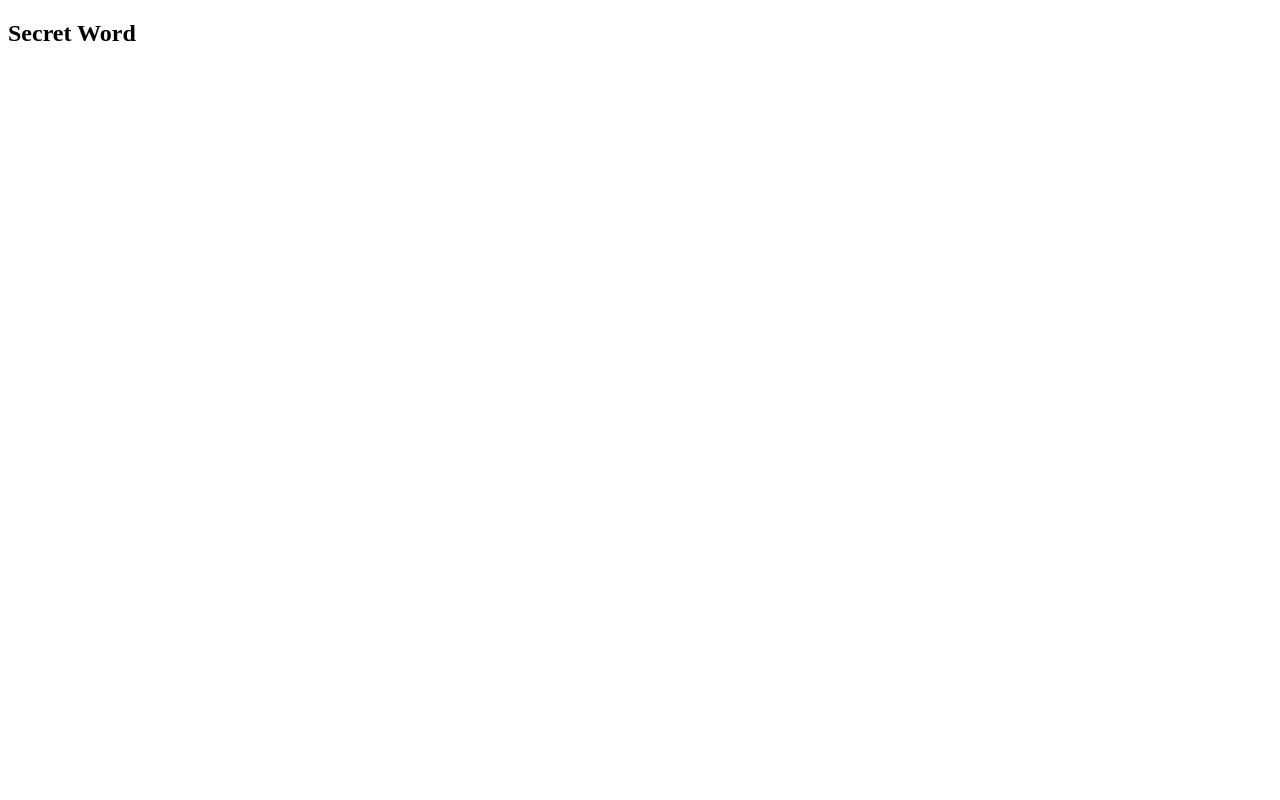
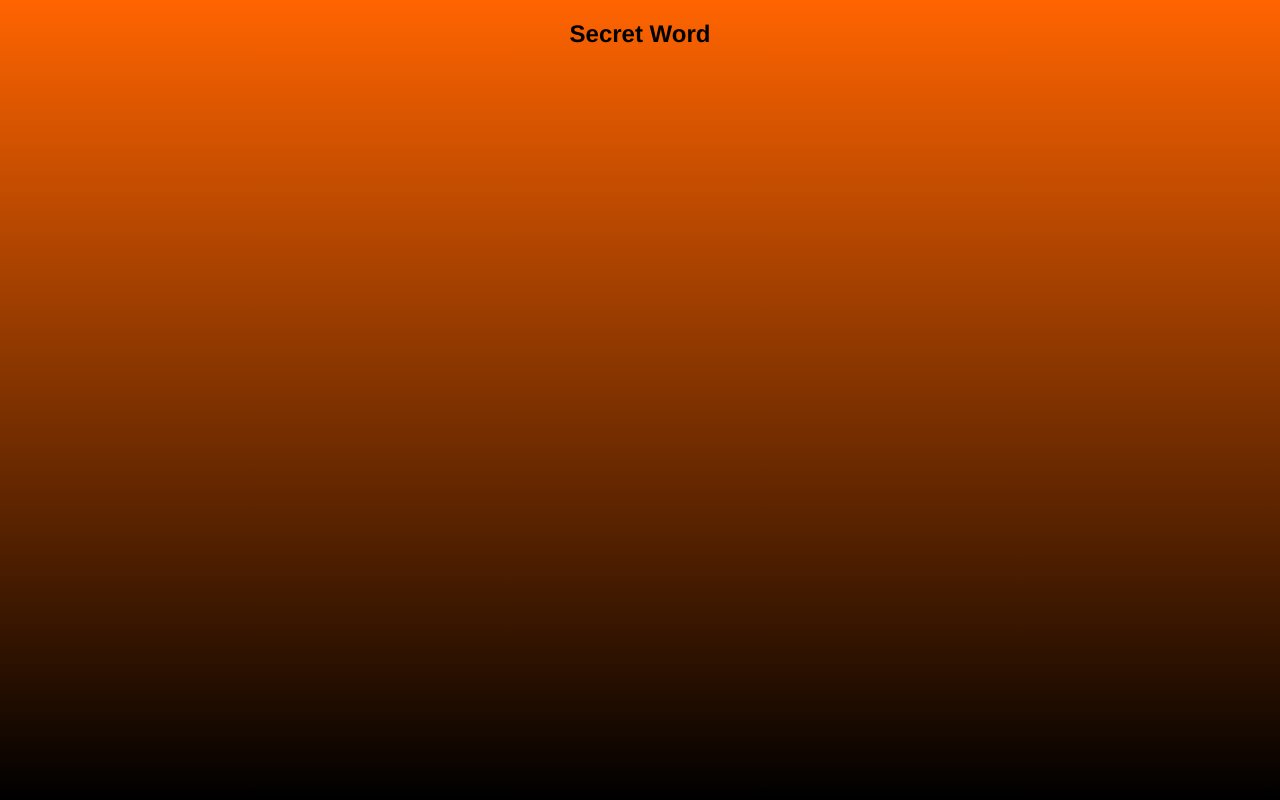
Before and after one commit to devgarciadiogo/secret_word, a React (Vite) app in the folder secret_word/: page / in a window 1280 px wide. Built offline with nearby package versions, Linux system fonts and the light colour scheme.

Commit message:
Ajustes gerais
Centralizando conteudos

Fazendo os estilos iniciais e colocando um gradient

```diff
--- a/secret_word/src/App.css
+++ b/secret_word/src/App.css
@@ -0,0 +1,6 @@
+.App {
+  display: flex;
+  justify-content: center;
+  align-items: center;
+  text-align: center;
+}
--- a/secret_word/src/App.jsx
+++ b/secret_word/src/App.jsx
@@ -2,9 +2,9 @@
 
 function App() {
   return (
-    <>
+    <div className="App">
       <h2>Secret Word</h2>
-    </>
+    </div>
   );
 }
 
--- a/secret_word/src/index.css
+++ b/secret_word/src/index.css
@@ -0,0 +1,15 @@
+html,
+body {
+  height: 100%;
+}
+
+body {
+  font-family: Helvetica;
+  margin: 0;
+  padding: 0;
+  background: linear-gradient(
+    180deg,
+    rgba(255, 100, 0, 1) 0%,
+    rgba(0, 0, 0, 1) 100%
+  );
+}
```
